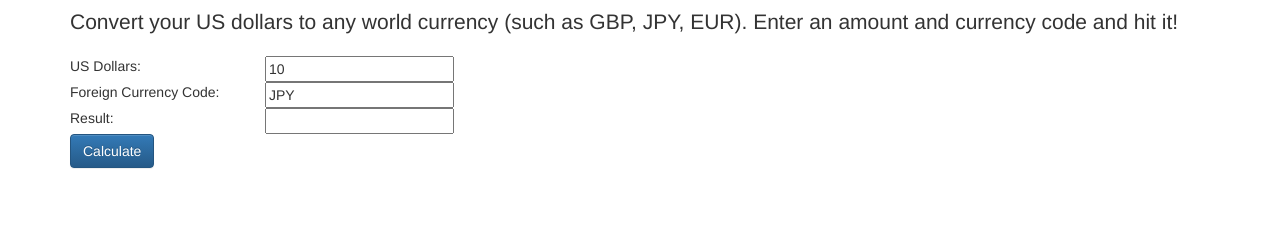
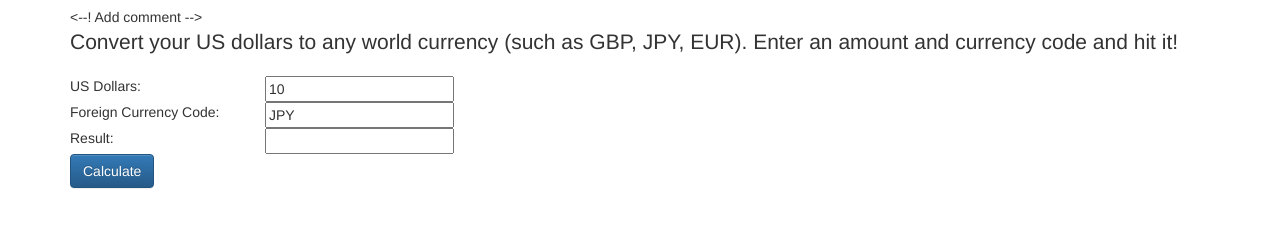
Before and after one commit to thien0411/CurrencyApp-ThienNguyen, a plain HTML site: page index.html in a window 1280 px wide. Shown: the part 63-290 px from the top of the page. Drawn offline with nearby package versions, Linux system fonts and the light colour scheme.

Commit message:
second change

```diff
--- a/index.html
+++ b/index.html
@@ -16,6 +16,8 @@
     <div class="starter-template">
 
     <h1>Currency Converter</h1>
+
+    <--! Add comment -->
 
       <p class="lead">Convert your US dollars to any world currency (such as GBP, JPY, EUR).  Enter
         an amount and currency code and hit it!</p>
```
